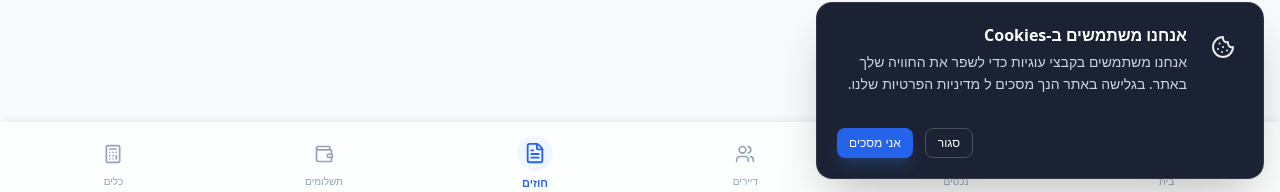
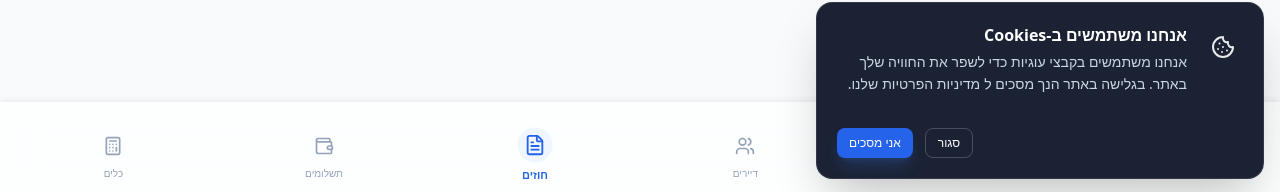
Before and after one commit to rubishance/RentMate, a React (Vite) app: page /contracts in a window 1280 px wide. Shown: the part 605-797 px from the top of the page. Built offline with nearby package versions, Linux system fonts and the light colour scheme; no server answers; the database is empty.

Commit message:
Fix bottom navigation spacing - increase height and remove scroll

```diff
--- a/src/components/layout/AppShell.tsx
+++ b/src/components/layout/AppShell.tsx
@@ -150,8 +150,9 @@ export function AppShell() {
             <CookieConsent />
 
             {/* Bottom Navigation Bar */}
-            <nav className="fixed bottom-0 left-0 right-0 bg-white/70 backdrop-blur-xl border-t border-white/50 pb-safe pt-2 z-50 shadow-[0_-4px_6px_-1px_rgba(0,0,0,0.05)]">
-                <div className="flex justify-around items-center h-16 overflow-x-auto px-2">
+            <nav className="fixed bottom-0 left-0 right-0 bg-white/70 backdrop-blur-xl border-t border-white/50 pb-safe pt-3 z-50 shadow-[0_-4px_6px_-1px_rgba(0,0,0,0.05)]">
+                <div className="flex justify-around items-center h-20 px-2">
+
 
 
                     {navItems.map((item, index) => {
--- a/src/pages/Contracts.tsx
+++ b/src/pages/Contracts.tsx
@@ -181,7 +181,7 @@ export function Contracts() {
     }
 
     return (
-        <div className="space-y-6 pb-24 px-4 pt-6">
+        <div className="space-y-6 pb-28 px-4 pt-6">
             <PageHeader
                 title={lang === 'he' ? 'חוזי שכירות' : 'Contracts'}
                 subtitle={lang === 'he' ? 'ניהול חוזים ותקופות שכירות' : 'Manage lease agreements and terms'}
--- a/src/pages/Payments.tsx
+++ b/src/pages/Payments.tsx
@@ -155,7 +155,7 @@ export function Payments() {
     }
 
     return (
-        <div className="space-y-6 pb-24 px-4 pt-6">
+        <div className="space-y-6 pb-28 px-4 pt-6">
             {/* Header */}
             <div className="flex items-center justify-between relative min-h-[4rem]">
                 <div>
--- a/src/pages/Properties.tsx
+++ b/src/pages/Properties.tsx
@@ -188,7 +188,7 @@ export function Properties() {
     }
 
     return (
-        <div className="space-y-6 pb-24 px-4 pt-6">
+        <div className="space-y-6 pb-28 px-4 pt-6">
             <PageHeader
                 title={lang === 'he' ? 'הנכסים שלי' : 'My Assets'}
                 subtitle={lang === 'he' ? 'ניהול פורטפוליו הנכסים שלך' : 'Manage your real estate portfolio'}
--- a/src/pages/Settings.tsx
+++ b/src/pages/Settings.tsx
@@ -130,7 +130,7 @@ export function Settings() {
     };
 
     return (
-        <div className="space-y-6 pb-24 px-4 pt-6">
+        <div className="space-y-6 pb-28 px-4 pt-6">
             <div className="flex items-center justify-between relative min-h-[4rem]">
                 <div>
                     <h1 className="text-2xl font-bold tracking-tight text-foreground">{t('settings')}</h1>
--- a/src/pages/Tenants.tsx
+++ b/src/pages/Tenants.tsx
@@ -130,7 +130,7 @@ export function Tenants() {
     };
 
     return (
-        <div className="space-y-6 pb-24 px-4 pt-6">
+        <div className="space-y-6 pb-28 px-4 pt-6">
             <PageHeader
                 title={lang === 'he' ? 'הדיירים שלי' : 'My Tenants'}
                 subtitle={lang === 'he' ? 'ניהול ספר טלפונים ודיירים' : 'Manage your tenants and contacts'}
```
